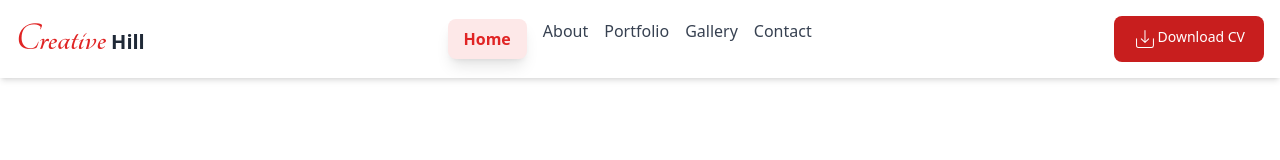
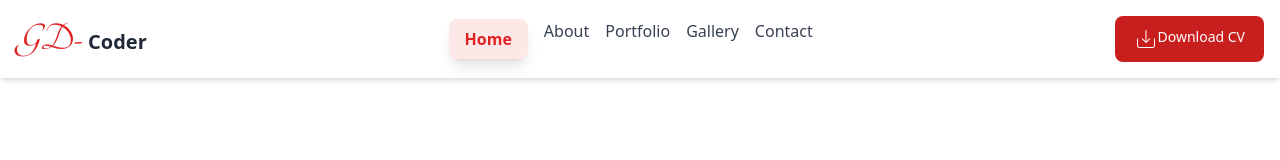
Before and after one commit to Gdgiri/Portfolio-FrontEnd, a React (Vite) app: page / in a window 1280 px wide. Shown: the top 160 px of the page. Built offline with nearby package versions, Linux system fonts and the light colour scheme.

Commit message:
update the gdcoder

```diff
--- a/index.html
+++ b/index.html
@@ -8,7 +8,7 @@
       href="https://github.com/user-attachments/assets/3e9c8bc0-6268-40a9-ba4f-6bb8dea9586f"
       type="image/x-icon"
     />
-    <title>Creative Hill</title>
+    <title>GD-Coder</title>
   </head>
   <body>
     <div id="root"></div>
--- a/src/Components/Navbar.jsx
+++ b/src/Components/Navbar.jsx
@@ -57,9 +57,9 @@ const Navbar = () => {
               fontStyle: "normal",
             }}
           >
-            Creative
+            GD-
           </span>
-          <span> Hill</span>
+          <span> Coder</span>
         </div>
 
         {/* Right Side - Toggle Button for Mobile View */}
```
